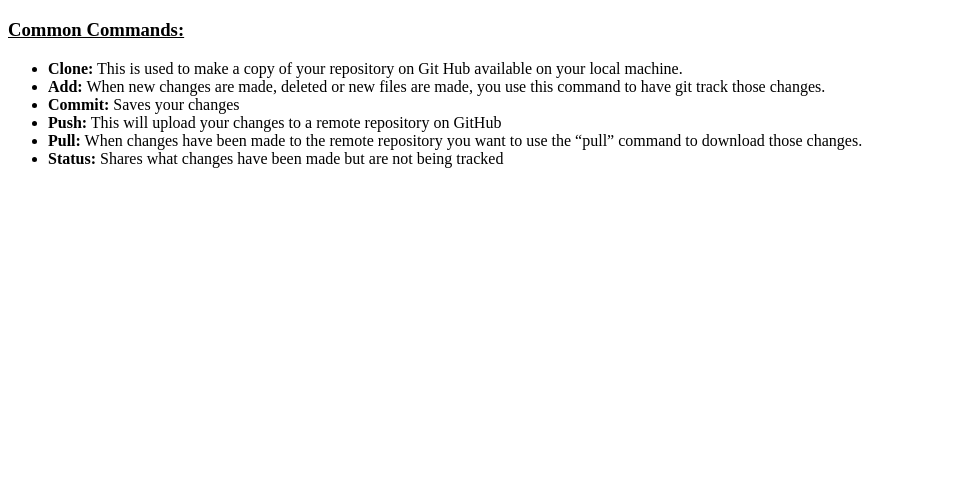
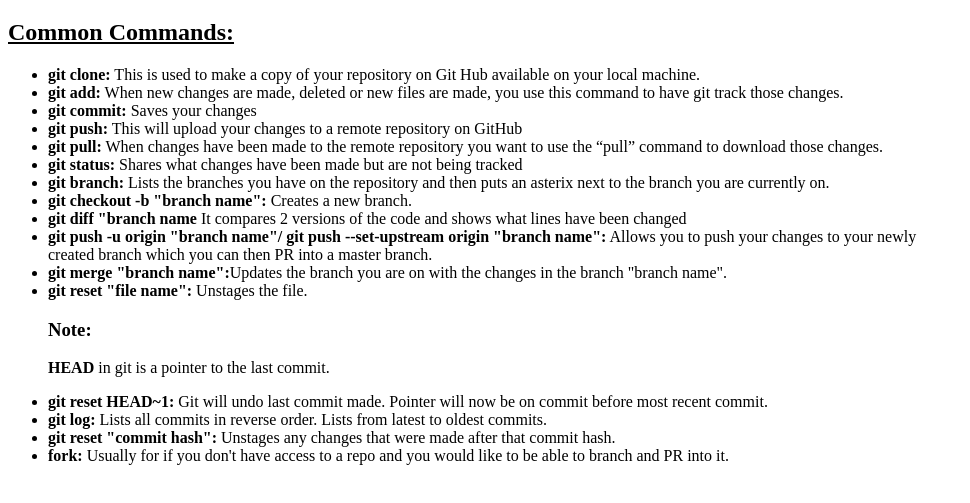
Before and after one commit to forson-norma/LearningGitHub, a plain HTML site: page index.html in a window 1280 px wide. Shown: the part 61-564 px from the top of the page, without its empty margins (0-970 px from the left). Drawn offline with Linux system fonts and the light colour scheme.

Commit message:
updated git commands file

```diff
--- a/index.html
+++ b/index.html
@@ -10,14 +10,29 @@
             <h1>Re-Learning Git and GitHub</h1>
         </div>
         <div id="MainContent">
-            <u><h3>Common Commands:</h3></u>
+            <u><h2>Common Commands:</h2></u>
             <ul>
-                <li><b>Clone:</b> This is used to make a copy of your repository on Git Hub available on your local machine.</li>
-                <li><b>Add:</b> When new changes are made, deleted or new files are made, you use this command to have git track those changes.</li>
-                <li><b>Commit:</b> Saves your changes</li>
-                <li><b>Push:</b> This will upload your changes to a remote repository on GitHub</li>
-                <li><b>Pull:</b> When changes have been made to the remote repository you want to use the “pull” command to download those changes.</li>
-                <li><b>Status:</b> Shares what changes have been made but are not being tracked</li>
+                <li><b>git clone:</b> This is used to make a copy of your repository on Git Hub available on your local machine.</li>
+                <li><b>git add:</b> When new changes are made, deleted or new files are made, you use this command to have git track those changes.</li>
+                <li><b>git commit:</b> Saves your changes</li>
+                <li><b>git push:</b> This will upload your changes to a remote repository on GitHub</li>
+                <li><b>git pull:</b> When changes have been made to the remote repository you want to use the “pull” command to download those changes.</li>
+                <li><b>git status:</b> Shares what changes have been made but are not being tracked</li>
+                <li><b>git branch:</b> Lists the branches you have on the repository and then puts an asterix next to the branch you are currently on.</li>
+                <li><b>git checkout -b "branch name":</b> Creates a new branch. </li>
+                <li><b>git diff "branch name</b> It compares 2 versions of the code and shows what lines have been changed</li>
+                <li><b>git push -u origin "branch name"/ git push --set-upstream origin "branch name":</b> Allows you to push your changes to your newly<br> created branch which you can then PR into a master branch.</li>
+                <li><b>git merge "branch name":</b>Updates the branch you are on with the changes in the branch "branch name".</li>
+                <li><b>git reset "file name":</b> Unstages the file.</li>
+                <h3><b>Note:</b></h3><p><b>HEAD</b> in git is a pointer to the last commit.</p>
+                <li><b>git reset HEAD~1:</b> Git will undo last commit made. Pointer will now be on commit before most recent commit.</li>
+                <li><b>git log:</b> Lists all commits in reverse order. Lists from latest to oldest commits.</li>
+                <li><b>git reset "commit hash":</b> Unstages any changes that were made after that commit hash.</li>
+                <li><b>fork:</b> Usually for if you don't have access to a repo and you would like to be able to branch and PR into it.</li>
+
+
+
+
             </ul>
         </div>
     </body>
```
